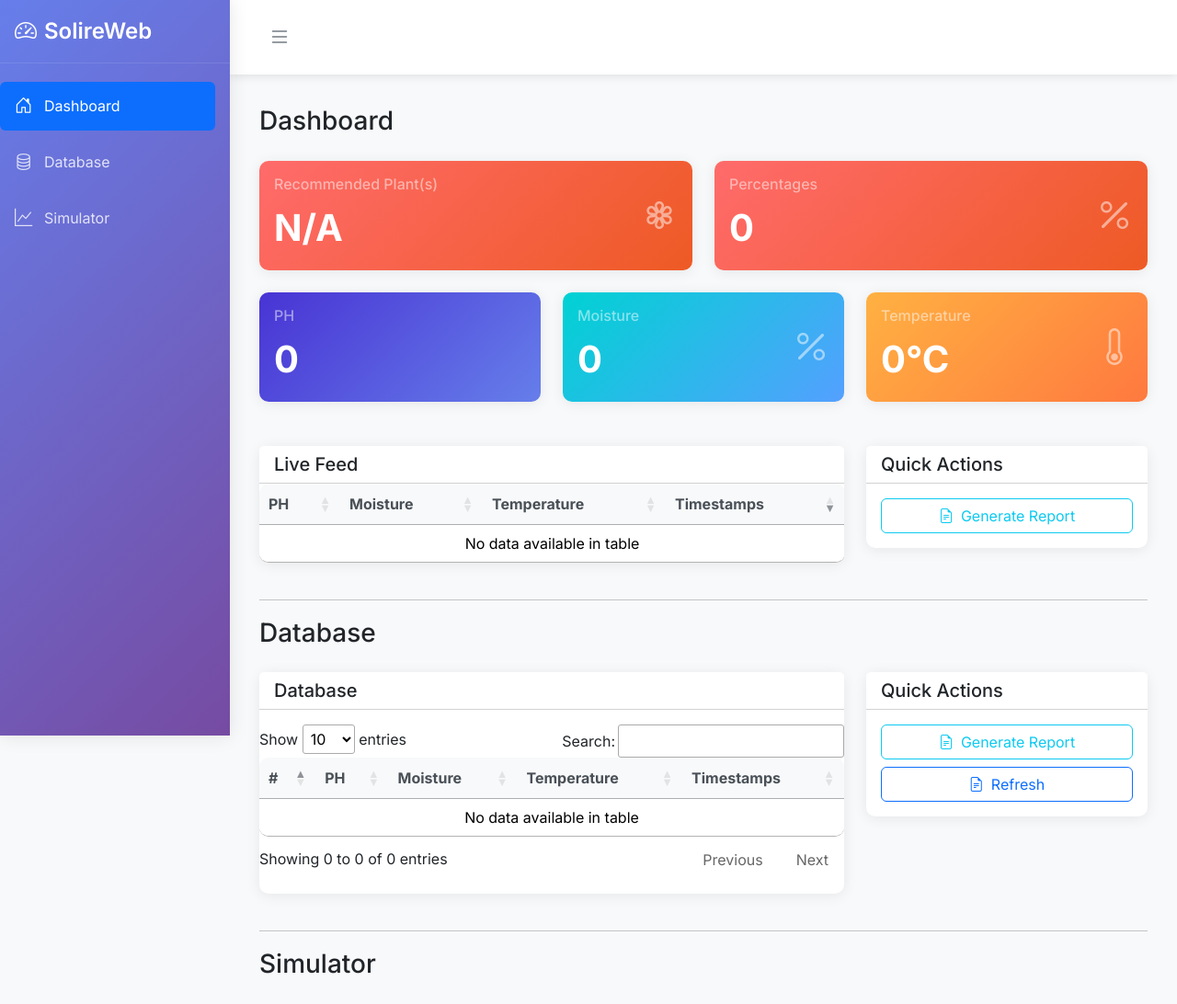
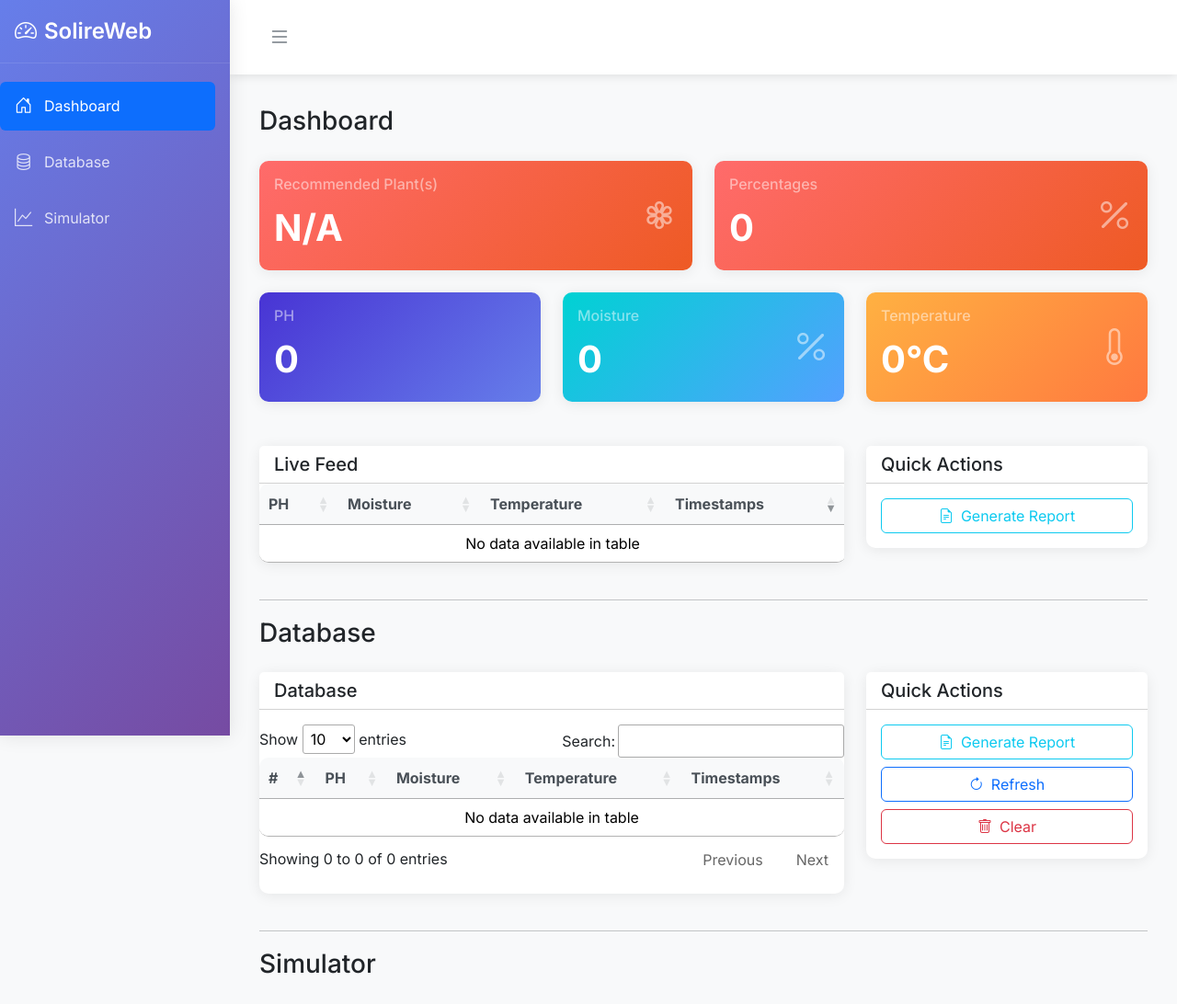
Before and after one commit to PiperBelly08/solire, a Django app: page / in a window 1280 px wide. Shown: the top 1092 px of the page at 92% size. Run offline with Django 5.2, Linux system fonts and the light colour scheme; some libraries are stand-ins or nearby versions.

Commit message:
feat: add clear data feature

```diff
--- a/SolireWeb/solire_app/templates/solire_app/index.html
+++ b/SolireWeb/solire_app/templates/solire_app/index.html
@@ -372,7 +372,10 @@
                                     <i class="bi bi-file-earmark-text me-2"></i>Generate Report
                                 </button>
                                 <button class="btn btn-outline-primary" id="refreshDatabase">
-                                    <i class="bi bi-file-earmark-text me-2"></i>Refresh
+                                    <i class="bi bi-arrow-clockwise me-2"></i>Refresh
+                                </button>
+                                <button class="btn btn-outline-danger" id="clearDatabase">
+                                    <i class="bi bi-trash me-2"></i>Clear
                                 </button>
                             </div>
                         </div>
@@ -538,6 +541,31 @@
             }
         }
 
+        async function clearData(url) {
+            try {
+                const response = await fetch(url, {
+                    method: 'POST',
+                    headers: {
+                        'Content-Type': 'application/json',
+                        'X-CSRFToken': getCSRFToken(), // Include CSRF token
+                    }
+                });
+
+                const result = await response.json();
+
+                if (response.ok) {
+                    console.log('Success:', result);
+                    return result;
+                } else {
+                    console.error('Error:', result);
+                    throw new Error(result);
+                }
+            } catch (error) {
+                console.error('Fetch error:', error);
+                throw error;
+            }
+        }
+
         const client = mqtt.connect(
             "wss://piperbelly008:5wtOnOVrFYnyBP7T@piperbelly008.cloud.shiftr.io",
             {
@@ -555,7 +583,6 @@
             message = message.toString().replace(/\\/g, "");
             console.log("Received MQTT message:", JSON.parse(message));
             const data = JSON.parse(message); // Parse once
-
 
             document.getElementById("realtime_ph").textContent =  data.ph_value;
             document.getElementById("realtime_moisture").textContent =  data.moisture_percent;
@@ -588,8 +615,9 @@
             console.error("MQTT error:", error);
         });
 
-        // Initial fetch for DatabaseTable on page load
+        // Buttons
         const refreshDatabaseButton = document.getElementById('refreshDatabase');
+        const clearDatabaseButton = document.getElementById('clearDatabase');
 
         refreshDatabaseButton.addEventListener('click', function() {
             fetchData('{% url 'solire_app:list_data' %}')
@@ -612,6 +640,21 @@
                 })
                 .catch(error => {
                     console.error('Initial fetch error for DatabaseTable:', error);
+                });
+        });
+
+        clearDatabase.addEventListener('click', function() {
+            clearData('{% url 'solire_app:clear_data' %}')
+                .then(response => {
+                    if (response.success) {
+                        DatabaseTable.clear().draw();
+                        console.log(response.message);
+                    } else {
+                        console.error(response.error);
+                    }
+                })
+                .catch(error => {
+                    console.error('Clear data error:', error);
                 });
         });
 
```
